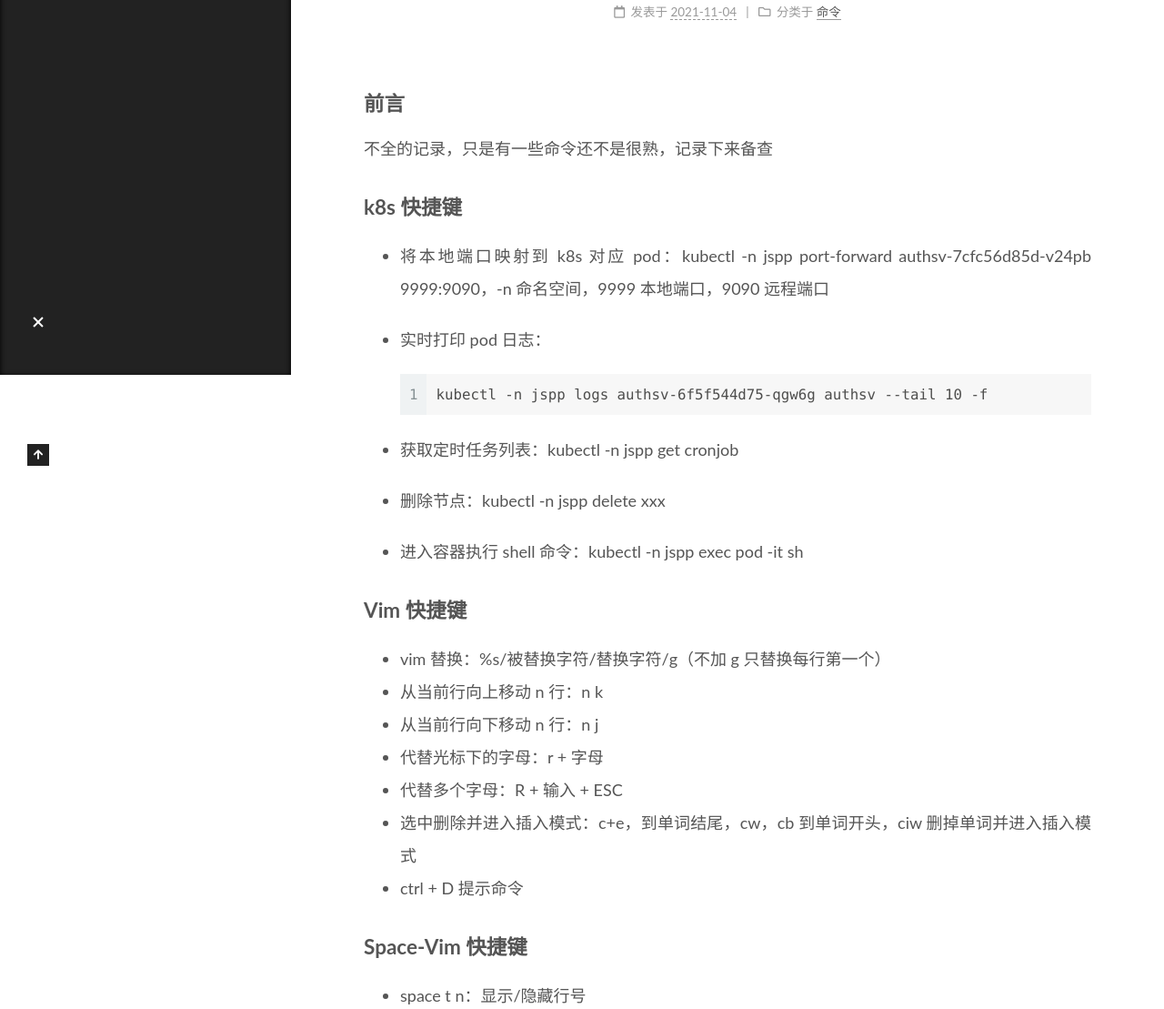
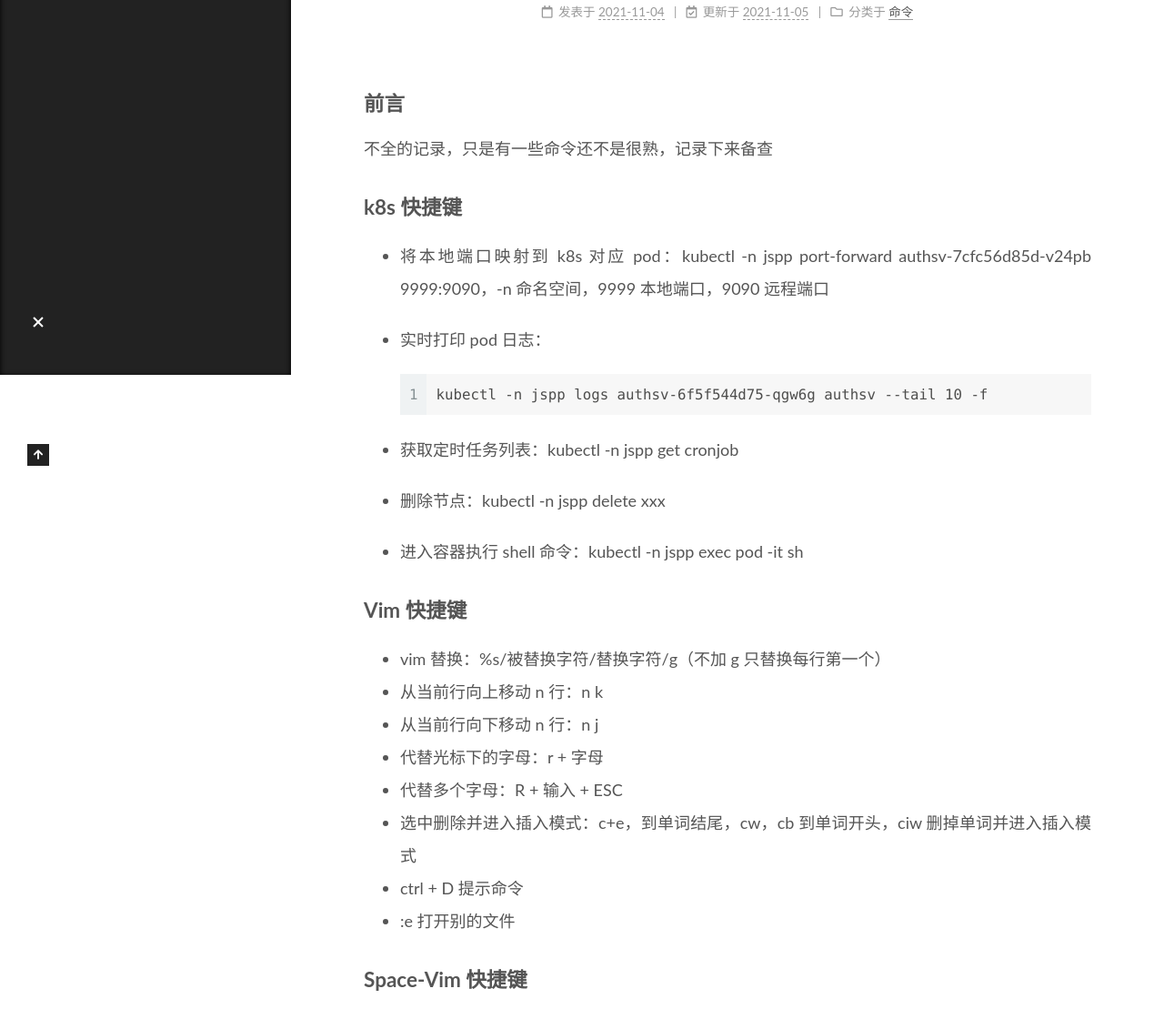
Before and after one commit to ForgetAll/ForgetAll.github.io, a plain HTML site: page 2021/11/04/用到的命令，防忘/index.html in a window 1280 px wide. Shown: the part 388-1497 px from the top of the page at 91% size. Drawn offline with Linux system fonts and the light colour scheme.

Commit message:
Site updated: 2021-11-05 14:00:34

```diff
--- a/2021/11/04/用到的命令，防忘/index.html
+++ b/2021/11/04/用到的命令，防忘/index.html
@@ -28,7 +28,7 @@
 <meta property="og:description" content="前言不全的记录，只是有一些命令还不是很熟，记录下来备查 k8s 快捷键 将本地端口映射到 k8s 对应 pod：kubectl -n jspp port-forward authsv-7cfc56d85d-v24pb 9999:9090，-n  命名空间，9999 本地端口，9090 远程端口  实时打印 pod 日志： 1kubectl -n jspp logs authsv-6f5f544d7">
 <meta property="og:locale" content="zh_CN">
 <meta property="article:published_time" content="2021-11-04T14:55:24.000Z">
-<meta property="article:modified_time" content="2021-11-04T12:11:18.544Z">
+<meta property="article:modified_time" content="2021-11-05T06:00:24.972Z">
 <meta property="article:author" content="LJ">
 <meta property="article:tag" content="命令">
 <meta name="twitter:card" content="summary">
@@ -175,9 +175,15 @@
               </span>
               <span class="post-meta-item-text">发表于</span>
 
-
-              <time title="创建时间：2021-11-04 22:55:24 / 修改时间：20:11:18" itemprop="dateCreated datePublished" datetime="2021-11-04T22:55:24+08:00">2021-11-04</time>
+              <time title="创建时间：2021-11-04 22:55:24" itemprop="dateCreated datePublished" datetime="2021-11-04T22:55:24+08:00">2021-11-04</time>
             </span>
+              <span class="post-meta-item">
+                <span class="post-meta-item-icon">
+                  <i class="far fa-calendar-check"></i>
+                </span>
+                <span class="post-meta-item-text">更新于</span>
+                <time title="修改时间：2021-11-05 14:00:24" itemprop="dateModified" datetime="2021-11-05T14:00:24+08:00">2021-11-05</time>
+              </span>
             <span class="post-meta-item">
               <span class="post-meta-item-icon">
                 <i class="far fa-folder"></i>
@@ -223,6 +229,7 @@
 <li>代替多个字母：R + 输入 + ESC</li>
 <li>选中删除并进入插入模式：c+e，到单词结尾，cw，cb 到单词开头，ciw 删掉单词并进入插入模式</li>
 <li>ctrl + D 提示命令</li>
+<li>:e          打开别的文件</li>
 </ul>
 <h3 id="Space-Vim-快捷键"><a href="#Space-Vim-快捷键" class="headerlink" title="Space-Vim 快捷键"></a>Space-Vim 快捷键</h3><ul>
 <li>space t n：显示/隐藏行号</li>
```
Also changed, not shown: index.html (+8 -2 lines).
